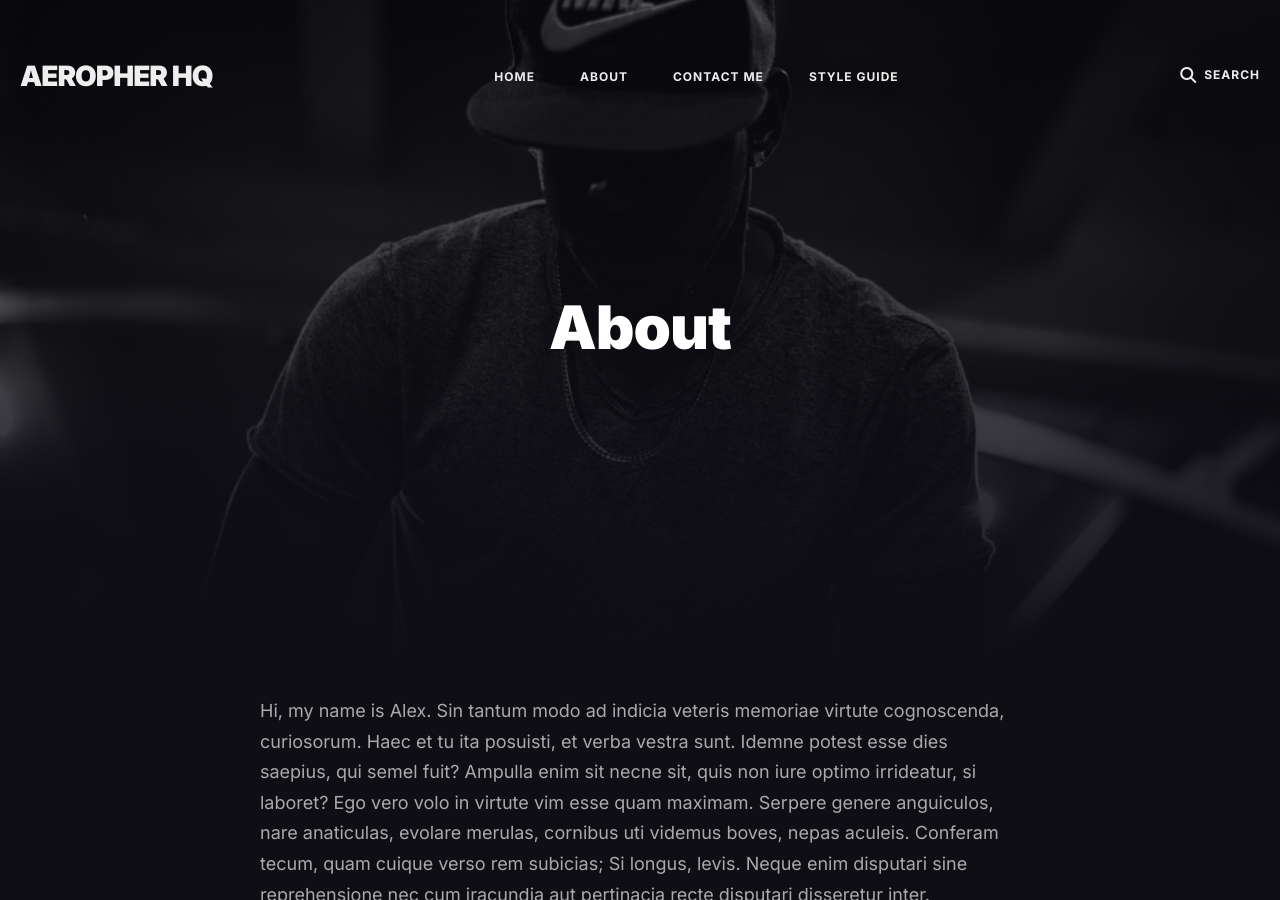
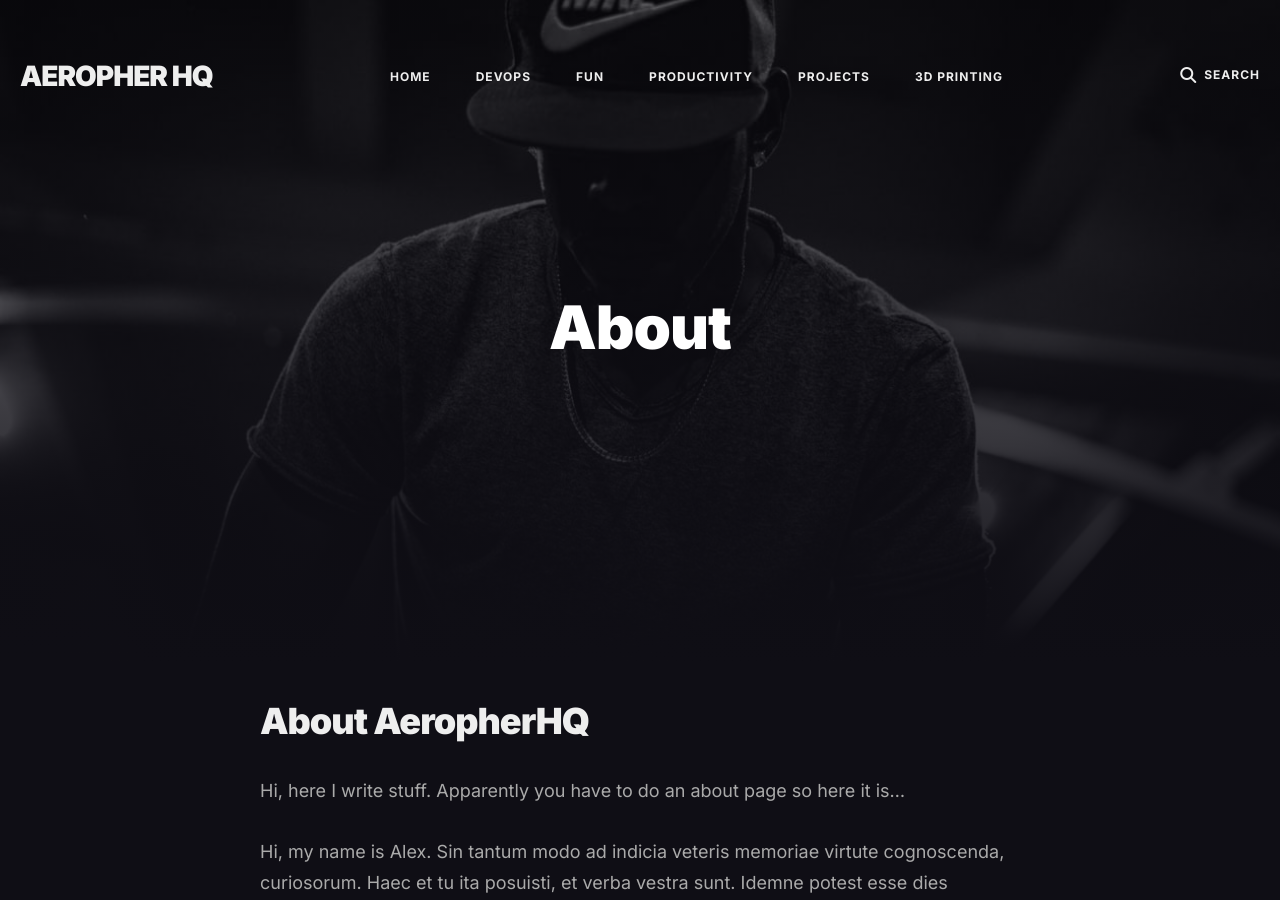
Before and after one commit to Aeropher/aeropher.github.io, a Jekyll site: the page built from _pages/about.md, in a window 1280 px wide and 900 px high. Built offline with Jekyll 4.4.1, drawn with Linux system fonts in a browser that asks for light colours.

Commit message:
Update navigation menu and enhance About page content; remove outdated style guide

```diff
--- a/_data/settings.yml
+++ b/_data/settings.yml
@@ -11,12 +11,16 @@
   menu-items:
     - title: 'Home'
       url: '/'
-    - title: 'About'
-      url: '/about/'
-    - title: 'Contact Me'
-      url: '/contact/'
-    - title: 'Style Guide'
-      url: '/styleguide/'
+    - title: 'DevOps'
+      url: '/devops/'
+    - title: 'Fun'
+      url: '/fun/'
+    - title: 'Productivity'
+      url: '/productivity/'
+    - title: 'projects'
+      url: '/projects/'
+    - title: '3D Printing'
+      url: '/3d-printing/'
 
 
 #-------------------------------
--- a/_pages/about.md
+++ b/_pages/about.md
@@ -2,20 +2,34 @@
 layout: page
 title: About
 permalink: /about/
+image: '/images/60.jpg'
 ---
 
 # About AeropherHQ
 
-Welcome to my personal space on the web. I'm passionate about technology, automation, and creative projects.
+Hi, here I write stuff. Apparently you have to do an about page so here it is...
 
-## Who I Am
 
-[Add a brief bio here]
+Hi, my name is Alex. Sin tantum modo ad indicia veteris memoriae virtute cognoscenda, curiosorum. Haec et tu ita posuisti, et verba vestra sunt. Idemne potest esse dies saepius, qui semel fuit? Ampulla enim sit necne sit, quis non iure optimo irrideatur, si laboret? Ego vero volo in virtute vim esse quam maximam. Serpere genere anguiculos, nare anaticulas, evolare merulas, cornibus uti videmus boves, nepas aculeis. Conferam tecum, quam cuique verso rem subicias; Si longus, levis. Neque enim disputari sine reprehensione nec cum iracundia aut pertinacia recte disputari disseretur inter.
 
-## My Expertise
+![Time to think]({{site.baseurl}}/images/501.jpg)
+*Minimalism / [Unsplash](https://unsplash.com/)*
 
-[List your areas of expertise and experience]
+In qua quid est boni praeter summam voluptatem, et eam sempiternam? Cur post Tarentum ad Archytam? Qua ex cognitione facilior facta est investigatio rerum occultissimarum. Negat enim tenuissimo victu, id est contemptissimis escis et potionibus, minorem voluptatem percipi quam rebus exquisitissimis ad epulandum. Non enim iam stirpis bonum quaeret, sed animalis. Qui autem esse poteris, nisi te amor ipse ceperit? Sic igitur in homine perfectio ista in eo potissimum, quod est optimum, id est in virtute, laudatur. An, partus ancillae sitne in fructu disseretur sine reprehensione iracundia.
 
-## Contact
+<div class="gallery-box">
+  <div class="gallery">
+    <img src="{{site.baseurl}}/images/900.jpg">
+    <img src="{{site.baseurl}}/images/901.jpg">
+    <img src="{{site.baseurl}}/images/902.jpg">
+  </div>
+  <em>Gallery / <a href="https://unsplash.com/" target="_blank">Unsplash</a></em>
+</div>
 
-Feel free to reach out to me through [your preferred contact methods].
+In omni enim arte vel studio vel quavis scientia vel in ipsa virtute optimum quidque rarissimum est. Quod est, ut dixi, habere ea, quae secundum naturam sint, vel omnia vel plurima et maxima. Quodsi ipsam honestatem undique pertectam atque absolutam. Tecum optime, deinde etiam cum mediocri amico. Neque enim disputari sine pertectam reprehensione nec cum iracundia aut pertinacia recte disputari potest. An, partus ancillae sitne in fructu habendus, disseretur inter principes civitatis, P. Ut in geometria, prima si dederis, danda sunt omnia. Longum est enim ad omnia respondere, quae a te dicta sunt. Nam cui proposito sit conservatio sui, necesse est huic partes quoque sui caras suo genere laudabiles. Servari enim iustitia nisi a forti viro, nisi a sapiente nona civitatis.
+
+<p><iframe src="https://www.youtube.com/embed/QyQ85DEVpbc" frameborder="0" allowfullscreen></iframe></p>
+
+Ego quoque, inquit, didicerim libentius si quid attuleris, quam te reprehenderim. Iam insipientes alios ita esse, ut nullo modo ad sapientiam possent pervenire, alios, qui possent, si id egissent, sapientiam consequi. Id quaeris, inquam, in quo, utrum respondero, verses te huc atque illuc necesse est. Sed quid ages tandem, si utilitas ab amicitia, ut fit saepe, defecerit? Sed isti ipsi, qui voluptate et dolore omnia metiuntur, nonne clamant sapienti plus semper adesse quod velit quam quod nolit? Quae quidem sapientes sequuntur duce natura tamquam videntes. Quod enim fitus dissolutum sit, id esse sine sensu, utilitas quod autem sine sensu sit, id nihil ad nos pertinere omnino. Idne consensisse de Calatino plurimas gentis arbitramur, primarium populi fuisse, quod praestantissimus fuisset in conficiendis voluptatibus? Utram tandem linguam nescio.
+
+<hr>
--- a/_pages/about2.md
+++ /dev/null
@@ -1,30 +0,0 @@
----
-layout: page
-title: About
-permalink: /about/
-image: '/images/60.jpg'
----
-
-Hi, my name is Alex. Sin tantum modo ad indicia veteris memoriae virtute cognoscenda, curiosorum. Haec et tu ita posuisti, et verba vestra sunt. Idemne potest esse dies saepius, qui semel fuit? Ampulla enim sit necne sit, quis non iure optimo irrideatur, si laboret? Ego vero volo in virtute vim esse quam maximam. Serpere genere anguiculos, nare anaticulas, evolare merulas, cornibus uti videmus boves, nepas aculeis. Conferam tecum, quam cuique verso rem subicias; Si longus, levis. Neque enim disputari sine reprehensione nec cum iracundia aut pertinacia recte disputari disseretur inter.
-
-![Time to think]({{site.baseurl}}/images/501.jpg)
-*Minimalism / [Unsplash](https://unsplash.com/)*
-
-In qua quid est boni praeter summam voluptatem, et eam sempiternam? Cur post Tarentum ad Archytam? Qua ex cognitione facilior facta est investigatio rerum occultissimarum. Negat enim tenuissimo victu, id est contemptissimis escis et potionibus, minorem voluptatem percipi quam rebus exquisitissimis ad epulandum. Non enim iam stirpis bonum quaeret, sed animalis. Qui autem esse poteris, nisi te amor ipse ceperit? Sic igitur in homine perfectio ista in eo potissimum, quod est optimum, id est in virtute, laudatur. An, partus ancillae sitne in fructu disseretur sine reprehensione iracundia.
-
-<div class="gallery-box">
-  <div class="gallery">
-    <img src="{{site.baseurl}}/images/900.jpg">
-    <img src="{{site.baseurl}}/images/901.jpg">
-    <img src="{{site.baseurl}}/images/902.jpg">
-  </div>
-  <em>Gallery / <a href="https://unsplash.com/" target="_blank">Unsplash</a></em>
-</div>
-
-In omni enim arte vel studio vel quavis scientia vel in ipsa virtute optimum quidque rarissimum est. Quod est, ut dixi, habere ea, quae secundum naturam sint, vel omnia vel plurima et maxima. Quodsi ipsam honestatem undique pertectam atque absolutam. Tecum optime, deinde etiam cum mediocri amico. Neque enim disputari sine pertectam reprehensione nec cum iracundia aut pertinacia recte disputari potest. An, partus ancillae sitne in fructu habendus, disseretur inter principes civitatis, P. Ut in geometria, prima si dederis, danda sunt omnia. Longum est enim ad omnia respondere, quae a te dicta sunt. Nam cui proposito sit conservatio sui, necesse est huic partes quoque sui caras suo genere laudabiles. Servari enim iustitia nisi a forti viro, nisi a sapiente nona civitatis.
-
-<p><iframe src="https://www.youtube.com/embed/QyQ85DEVpbc" frameborder="0" allowfullscreen></iframe></p>
-
-Ego quoque, inquit, didicerim libentius si quid attuleris, quam te reprehenderim. Iam insipientes alios ita esse, ut nullo modo ad sapientiam possent pervenire, alios, qui possent, si id egissent, sapientiam consequi. Id quaeris, inquam, in quo, utrum respondero, verses te huc atque illuc necesse est. Sed quid ages tandem, si utilitas ab amicitia, ut fit saepe, defecerit? Sed isti ipsi, qui voluptate et dolore omnia metiuntur, nonne clamant sapienti plus semper adesse quod velit quam quod nolit? Quae quidem sapientes sequuntur duce natura tamquam videntes. Quod enim fitus dissolutum sit, id esse sine sensu, utilitas quod autem sine sensu sit, id nihil ad nos pertinere omnino. Idne consensisse de Calatino plurimas gentis arbitramur, primarium populi fuisse, quod praestantissimus fuisset in conficiendis voluptatibus? Utram tandem linguam nescio.
-
-<hr>
```
Also changed, not shown: _pages/styleguide.md (deleted, +0 -217 lines).
